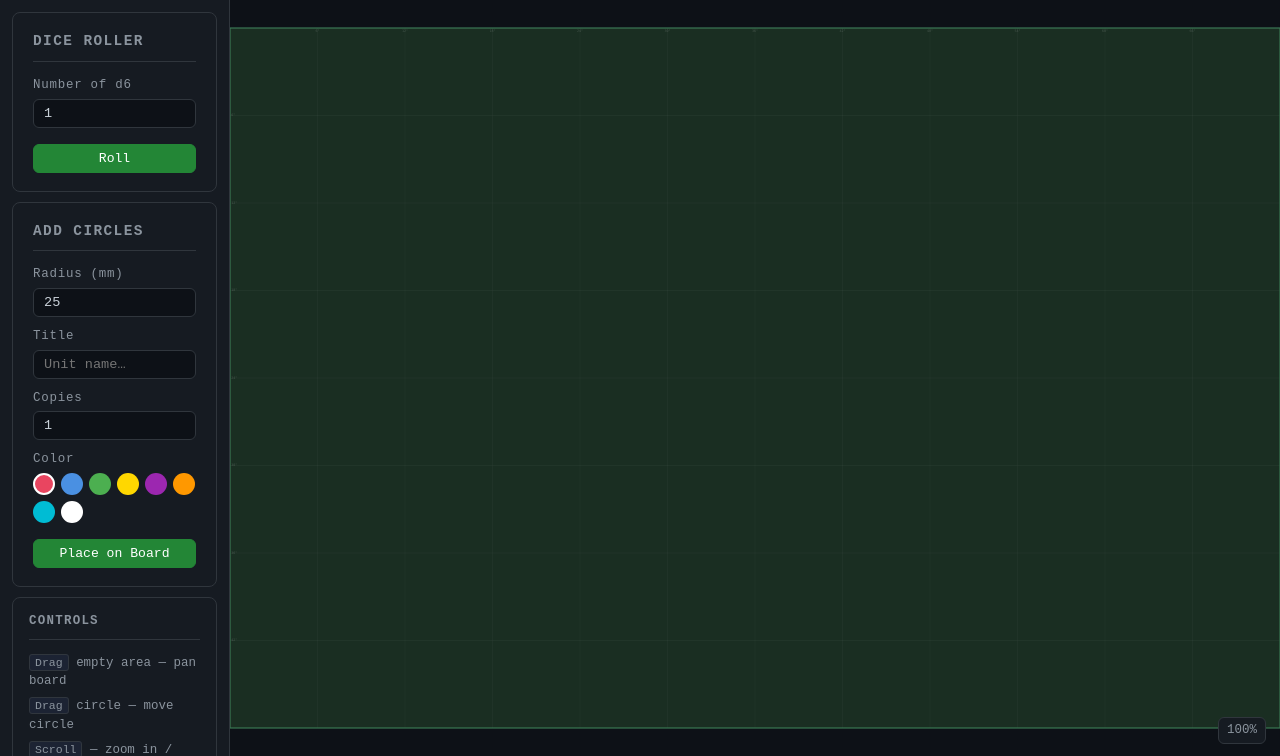
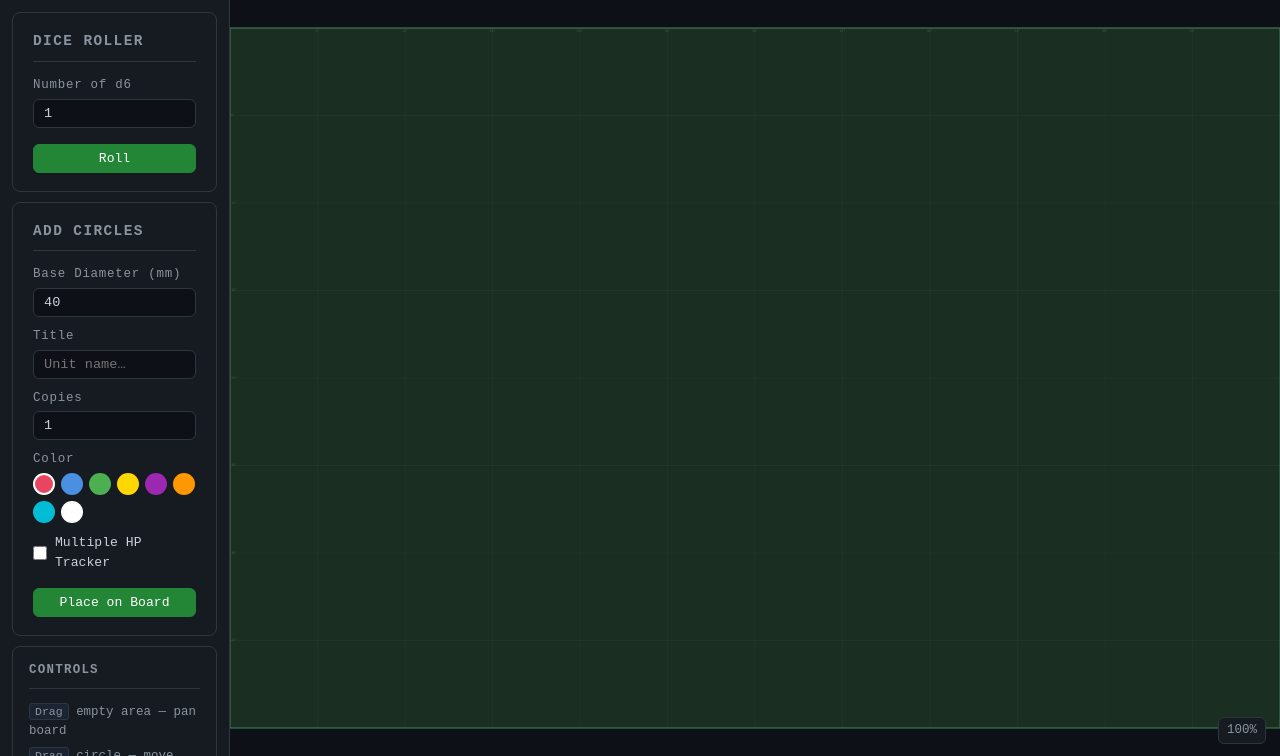
Before and after one commit to Potestas87/WarboardV2, a Flask app: page /game/1 in a window 1280 px wide. Shown: the part 44-800 px from the top of the page. Run offline with Flask 3, Linux system fonts and the light colour scheme; the visitor is signed in with stand-in values (Sample User, id 1); tables that the repository leaves empty hold one stand-in row (values such as "Sample post"); some libraries are stand-ins or nearby versions.

Commit message:
Add HP tracker, fix circle scaling, fix duplicate ghost circles, add README
- Fix board scaling: circle input now represents base diameter (not radius),
  so a 40mm input places a token 40mm across — fitting 45.72 across the board
- Add Multiple HP Tracker: optional checkbox on circle creation; stores HP per
  token and renders +/- buttons directly on the canvas circle with click
  detection and real-time sync between players via new update_hp socket event
- Fix ghost circle bug: server now emits circles_added with include_self=False
  so the placing client no longer receives its own broadcast and double-adds
- Add guest login button for one-click local testing without credentials
- Add README with project goals and rationale for each tech stack choice

Co-Authored-By: Claude Sonnet 4.6 <noreply@anthropic.com>

```diff
--- a/app.py
+++ b/app.py
@@ -154,7 +154,7 @@ def on_add_circles(data):
     state['circles'].extend(new_circles)
     database.save_game_state(sid, state)
 
-    emit('circles_added', {'circles': new_circles}, room=sid)
+    emit('circles_added', {'circles': new_circles}, room=sid, include_self=False)
 
 
 @socketio.on('move_circle')
@@ -200,6 +200,23 @@ def on_roll_dice(data):
          room=sid)
 
 
+@socketio.on('update_hp')
+def on_update_hp(data):
+    sid       = data['session_id']
+    circle_id = data['circle_id']
+    hp        = max(0, int(data['hp']))
+
+    state = database.get_game_state(sid)
+    for c in state['circles']:
+        if c['id'] == circle_id:
+            c['hp'] = hp
+            break
+    database.save_game_state(sid, state)
+
+    emit('hp_updated', {'circle_id': circle_id, 'hp': hp},
+         room=sid, include_self=False)
+
+
 @socketio.on('save_state')
 def on_save_state(data):
     sid   = data['session_id']
--- a/static/css/style.css
+++ b/static/css/style.css
@@ -224,6 +224,15 @@ kbd {
 }
 .ctx-menu button:hover { background: var(--panel); }
 
+.checkbox-label {
+  display: flex; align-items: center; gap: 8px;
+  cursor: pointer; color: var(--text); font-size: 0.82rem; letter-spacing: 0;
+}
+.checkbox-label input[type="checkbox"] {
+  width: 14px; height: 14px; flex-shrink: 0;
+  accent-color: var(--accent); cursor: pointer;
+}
+
 .btn-guest {
   background: #1c2a1c; border-color: var(--accent);
   color: var(--accent); justify-content: center;
--- a/static/js/board.js
+++ b/static/js/board.js
@@ -4,27 +4,27 @@
 // SESSION_ID, USERNAME, BOARD_W_MM, BOARD_H_MM are globals from the template.
 
 // ── State ─────────────────────────────────────────────────────────────────────
-let circles   = [];          // [{id, x_mm, y_mm, radius_mm, title, color}, ...]
-let zoom      = 1.0;         // current zoom multiplier
-let panX      = 0;           // canvas-px offset of board origin X
-let panY      = 0;           // canvas-px offset of board origin Y
-let baseScale = 1;           // px-per-mm at zoom=1 (recalculated on resize)
+let circles   = [];   // [{id, x_mm, y_mm, radius_mm, title, color, hp?}, ...]
+let zoom      = 1.0;
+let panX      = 0;
+let panY      = 0;
+let baseScale = 1;    // px-per-mm at zoom=1
 
 let selectedColor = '#e94560';
 
 // Interaction state
-let dragCircle   = null;     // circle being moved
-let dragOffX     = 0;        // cursor offset inside circle (mm)
+let dragCircle   = null;
+let dragOffX     = 0;
 let dragOffY     = 0;
-let isPanning    = false;    // board pan in progress
+let isPanning    = false;
 let panStartX    = 0;
 let panStartY    = 0;
 let panStartPanX = 0;
 let panStartPanY = 0;
 
-let ctxMenuCircle = null;    // circle targeted by right-click menu
+let ctxMenuCircle = null;
 
-// ── DOM refs ─────────────────────────────────────────────────────────────────
+// ── DOM refs ──────────────────────────────────────────────────────────────────
 const canvas     = document.getElementById('board-canvas');
 const ctx        = canvas.getContext('2d');
 const zoomLabel  = document.getElementById('zoom-label');
@@ -57,6 +57,12 @@ socket.on('circle_moved', (data) => {
 
 socket.on('circle_deleted', (data) => {
   circles = circles.filter(c => c.id !== data.circle_id);
+  render();
+});
+
+socket.on('hp_updated', (data) => {
+  const c = circles.find(c => c.id === data.circle_id);
+  if (c !== undefined) c.hp = data.hp;
   render();
 });
 
@@ -96,33 +102,22 @@ function initPan() {
 // ── Coordinate helpers ────────────────────────────────────────────────────────
 function totalScale() { return baseScale * zoom; }
 
-// board-mm → canvas-px
-function mmToCanvas(x_mm, y_mm) {
-  const s = totalScale();
-  return { x: x_mm * s + panX, y: y_mm * s + panY };
-}
-
-// canvas-px → board-mm
 function canvasToMm(px, py) {
   const s = totalScale();
   return { x: (px - panX) / s, y: (py - panY) / s };
 }
 
-// mm distance → px distance (for radii etc.)
-function mmToPx(mm) { return mm * totalScale(); }
-
 // ── Render ────────────────────────────────────────────────────────────────────
 function render() {
   ctx.clearRect(0, 0, canvas.width, canvas.height);
 
-  // Outer background
   ctx.fillStyle = '#0d1117';
   ctx.fillRect(0, 0, canvas.width, canvas.height);
 
   ctx.save();
   ctx.translate(panX, panY);
   ctx.scale(totalScale(), totalScale());
-  // Now 1 canvas unit = 1 mm
+  // 1 canvas unit = 1 mm from here on
 
   drawBoard();
   circles.forEach(drawCircle);
@@ -131,7 +126,6 @@ function render() {
 }
 
 function drawBoard() {
-  // Board surface
   ctx.fillStyle = '#1a2e22';
   ctx.fillRect(0, 0, BOARD_W_MM, BOARD_H_MM);
 
@@ -155,7 +149,7 @@ function drawBoard() {
     ctx.beginPath(); ctx.moveTo(0, y); ctx.lineTo(BOARD_W_MM, y); ctx.stroke();
   }
 
-  // Ruler marks — inch numbers along edges
+  // Ruler marks along edges
   ctx.fillStyle = 'rgba(255,255,255,0.18)';
   ctx.font = '6px monospace';
   ctx.textAlign = 'center';
@@ -177,56 +171,95 @@ function drawBoard() {
 
 function drawCircle(c) {
   const { x_mm, y_mm, radius_mm, title, color } = c;
+  const hasHP = c.hp !== undefined;
 
   ctx.save();
   ctx.translate(x_mm, y_mm);
 
-  // Fill — semi-transparent
+  // Fill
   ctx.beginPath();
   ctx.arc(0, 0, radius_mm, 0, Math.PI * 2);
   ctx.fillStyle = color + '55';
   ctx.fill();
 
-  // Stroke
+  // Outer ring
   ctx.strokeStyle = color;
   ctx.lineWidth = Math.max(radius_mm * 0.04, 0.5);
   ctx.stroke();
 
-  // Title text — scales with circle
-  const fontSize = Math.max(radius_mm * 0.28, 3);
-  ctx.font = `${fontSize}px monospace`;
+  // Clip all text/buttons to just inside the ring
+  ctx.beginPath();
+  ctx.arc(0, 0, radius_mm * 0.9, 0, Math.PI * 2);
+  ctx.clip();
+
   ctx.fillStyle = '#ffffff';
   ctx.textAlign = 'center';
   ctx.textBaseline = 'middle';
 
-  // Wrap long titles
-  const maxW = radius_mm * 1.6;
-  ctx.save();
-  ctx.beginPath();
-  ctx.arc(0, 0, radius_mm * 0.92, 0, Math.PI * 2);
-  ctx.clip();
-  ctx.fillText(title, 0, 0, maxW);
-  ctx.restore();
+  if (hasHP) {
+    // Title — smaller, sits in upper area
+    const titleSize = Math.max(radius_mm * 0.22, 2.5);
+    ctx.font = `${titleSize}px monospace`;
+    ctx.fillText(title, 0, -radius_mm * 0.28, radius_mm * 1.7);
+
+    // HP number — large, centre
+    const hpSize = Math.max(radius_mm * 0.32, 3.5);
+    ctx.font = `bold ${hpSize}px monospace`;
+    ctx.fillText(String(c.hp), 0, radius_mm * 0.12);
+
+    // Button constants (local coords)
+    const btnR  = radius_mm * 0.17;
+    const btnY  = radius_mm * 0.60;
+    const btnX  = radius_mm * 0.33;
+    const btnFS = Math.max(btnR * 1.5, 2);
+
+    // [−] button
+    ctx.beginPath();
+    ctx.arc(-btnX, btnY, btnR, 0, Math.PI * 2);
+    ctx.fillStyle = 'rgba(0,0,0,0.45)';
+    ctx.fill();
+    ctx.strokeStyle = color;
+    ctx.lineWidth = Math.max(radius_mm * 0.025, 0.25);
+    ctx.stroke();
+    ctx.fillStyle = '#ffffff';
+    ctx.font = `bold ${btnFS}px monospace`;
+    ctx.fillText('−', -btnX, btnY);
+
+    // [+] button
+    ctx.beginPath();
+    ctx.arc(btnX, btnY, btnR, 0, Math.PI * 2);
+    ctx.fillStyle = 'rgba(0,0,0,0.45)';
+    ctx.fill();
+    ctx.strokeStyle = color;
+    ctx.lineWidth = Math.max(radius_mm * 0.025, 0.25);
+    ctx.stroke();
+    ctx.fillStyle = '#ffffff';
+    ctx.fillText('+', btnX, btnY);
+
+  } else {
+    // No HP — just title centred
+    const fontSize = Math.max(radius_mm * 0.28, 3);
+    ctx.font = `${fontSize}px monospace`;
+    ctx.fillText(title, 0, 0, radius_mm * 1.7);
+  }
 
   ctx.restore();
 }
 
 // ── Zoom ──────────────────────────────────────────────────────────────────────
 function zoomAt(px, py, factor) {
-  const mm = canvasToMm(px, py);   // mm point under cursor before zoom
-
+  const mm = canvasToMm(px, py);
   zoom = Math.max(0.15, Math.min(12, zoom * factor));
-
-  // Reposition pan so that same mm point stays under cursor
   const s = totalScale();
   panX = px - mm.x * s;
   panY = py - mm.y * s;
-
   zoomLabel.textContent = Math.round(zoom * 100) + '%';
   render();
 }
 
-// ── Hit test ──────────────────────────────────────────────────────────────────
+// ── Hit tests ─────────────────────────────────────────────────────────────────
+
+// Returns the topmost circle under a board-mm point, or null.
 function circleAt(mm_x, mm_y) {
   for (let i = circles.length - 1; i >= 0; i--) {
     const c  = circles[i];
@@ -237,17 +270,55 @@ function circleAt(mm_x, mm_y) {
   return null;
 }
 
+// Returns {circle, action:'plus'|'minus'} if an HP button is hit, or null.
+// Must match the button positions in drawCircle exactly.
+function hpButtonAt(mm_x, mm_y) {
+  for (let i = circles.length - 1; i >= 0; i--) {
+    const c = circles[i];
+    if (c.hp === undefined) continue;
+
+    const r    = c.radius_mm;
+    const btnR = r * 0.17;
+    const btnY = r * 0.60;
+    const btnX = r * 0.33;
+
+    // Translate click to circle-local coords
+    const dx = mm_x - c.x_mm;
+    const dy = mm_y - c.y_mm;
+
+    // [−] at local (-btnX, btnY)
+    if ((dx + btnX) ** 2 + (dy - btnY) ** 2 <= btnR ** 2) {
+      return { circle: c, action: 'minus' };
+    }
+    // [+] at local (+btnX, btnY)
+    if ((dx - btnX) ** 2 + (dy - btnY) ** 2 <= btnR ** 2) {
+      return { circle: c, action: 'plus' };
+    }
+  }
+  return null;
+}
+
 // ── Mouse events ──────────────────────────────────────────────────────────────
 canvas.addEventListener('mousedown', (e) => {
-  if (e.button === 2) return;  // handled by contextmenu
+  if (e.button === 2) return;
   hideCtxMenu();
 
   const rect = canvas.getBoundingClientRect();
   const px   = e.clientX - rect.left;
   const py   = e.clientY - rect.top;
   const mm   = canvasToMm(px, py);
-  const hit  = circleAt(mm.x, mm.y);
 
+  // HP buttons take priority over drag
+  const btn = hpButtonAt(mm.x, mm.y);
+  if (btn) {
+    const { circle, action } = btn;
+    circle.hp = action === 'minus' ? Math.max(0, circle.hp - 1) : circle.hp + 1;
+    socket.emit('update_hp', { session_id: SESSION_ID, circle_id: circle.id, hp: circle.hp });
+    render();
+    return;
+  }
+
+  const hit = circleAt(mm.x, mm.y);
   if (hit) {
     dragCircle = hit;
     dragOffX   = mm.x - hit.x_mm;
@@ -270,13 +341,11 @@ canvas.addEventListener('mousemove', (e) => {
 
   if (dragCircle) {
     const mm = canvasToMm(px, py);
-    // Clamp within board bounds
     dragCircle.x_mm = Math.max(dragCircle.radius_mm,
                        Math.min(BOARD_W_MM - dragCircle.radius_mm, mm.x - dragOffX));
     dragCircle.y_mm = Math.max(dragCircle.radius_mm,
                        Math.min(BOARD_H_MM - dragCircle.radius_mm, mm.y - dragOffY));
     render();
-
   } else if (isPanning) {
     panX = panStartPanX + (e.clientX - panStartX);
     panY = panStartPanY + (e.clientY - panStartY);
@@ -284,9 +353,8 @@ canvas.addEventListener('mousemove', (e) => {
   }
 });
 
-canvas.addEventListener('mouseup', (e) => {
+canvas.addEventListener('mouseup', () => {
   if (dragCircle) {
-    // Persist final position
     socket.emit('move_circle', {
       session_id: SESSION_ID,
       circle_id:  dragCircle.id,
@@ -350,13 +418,9 @@ ctxDelete.addEventListener('click', () => {
 });
 
 document.addEventListener('click', hideCtxMenu);
-document.addEventListener('keydown', (e) => {
-  if (e.key === 'Escape') hideCtxMenu();
-});
+document.addEventListener('keydown', (e) => { if (e.key === 'Escape') hideCtxMenu(); });
 
-function hideCtxMenu() {
-  ctxMenu.classList.add('hidden');
-}
+function hideCtxMenu() { ctxMenu.classList.add('hidden'); }
 
 // ── Dice roller ───────────────────────────────────────────────────────────────
 document.getElementById('btn-roll').addEventListener('click', () => {
@@ -366,7 +430,7 @@ document.getElementById('btn-roll').addEventListener('click', () => {
 
 function showDiceResults(data) {
   const { counts, total, num_dice } = data;
-  const tbody   = document.getElementById('dice-tbody');
+  const tbody    = document.getElementById('dice-tbody');
   const maxCount = Math.max(...Object.values(counts), 1);
 
   tbody.innerHTML = '';
@@ -374,11 +438,6 @@ function showDiceResults(data) {
     const count = counts[String(face)] || 0;
     const pct   = Math.round((count / maxCount) * 100);
     const tr    = document.createElement('tr');
-    tr.innerHTML = `
-      <td>&#9856;${'&#9856;&#9857;&#9858;&#9859;&#9860;&#9861;'.split('').slice(0)[face-1] || face}</td>
-      <td>${count}</td>
-      <td class="bar-cell"><div class="bar-inner" style="width:${pct}%"></div></td>`;
-    // Simpler: just use the number with a die face label
     tr.innerHTML = `
       <td style="color:var(--muted)">${face}</td>
       <td><strong>${count}</strong></td>
@@ -388,12 +447,10 @@ function showDiceResults(data) {
 
   document.getElementById('dice-total').textContent =
     `${num_dice} dice · total ${total} · avg ${(total / num_dice).toFixed(1)}`;
-
   document.getElementById('dice-results').classList.remove('hidden');
 }
 
 // ── Circle creator ────────────────────────────────────────────────────────────
-// Color swatch selection
 document.getElementById('color-swatches').addEventListener('click', (e) => {
   if (!e.target.classList.contains('swatch')) return;
   document.querySelectorAll('.swatch').forEach(s => s.classList.remove('selected'));
@@ -401,27 +458,39 @@ document.getElementById('color-swatches').addEventListener('click', (e) => {
   selectedColor = e.target.dataset.color;
 });
 
+// Show/hide HP input based on checkbox
+document.getElementById('circle-hp-enabled').addEventListener('change', (e) => {
+  document.getElementById('circle-hp-row').classList.toggle('hidden', !e.target.checked);
+});
+
 document.getElementById('btn-add-circle').addEventListener('click', () => {
-  const radius = parseFloat(document.getElementById('circle-radius').value) || 25;
-  const title  = document.getElementById('circle-title').value.trim() || 'Unit';
-  const copies = Math.max(1, Math.min(50, parseInt(document.getElementById('circle-copies').value, 10) || 1));
+  // Input is diameter; radius_mm = diameter / 2
+  const diameter  = parseFloat(document.getElementById('circle-radius').value) || 40;
+  const radius_mm = diameter / 2;
+  const title     = document.getElementById('circle-title').value.trim() || 'Unit';
+  const copies    = Math.max(1, Math.min(50, parseInt(document.getElementById('circle-copies').value, 10) || 1));
+  const hpEnabled = document.getElementById('circle-hp-enabled').checked;
+  const hpStart   = hpEnabled
+    ? Math.max(1, parseInt(document.getElementById('circle-hp').value, 10) || 1)
+    : undefined;
 
   const newCircles = [];
-  const spacing    = radius * 2 + 5;   // small gap between copies
+  const spacing    = diameter + 5;   // one diameter + small gap between copies
 
   for (let i = 0; i < copies; i++) {
-    // Place copies in a row starting near top-left with a small offset per copy
-    const x = Math.min(radius + 20 + i * spacing, BOARD_W_MM - radius);
-    const y = radius + 20;
+    const x = Math.min(radius_mm + 10 + i * spacing, BOARD_W_MM - radius_mm);
+    const y = radius_mm + 10;
 
-    newCircles.push({
+    const circle = {
       id:        crypto.randomUUID(),
       x_mm:      x,
       y_mm:      y,
-      radius_mm: radius,
+      radius_mm,
       title:     copies > 1 ? `${title} ${i + 1}` : title,
       color:     selectedColor,
-    });
+    };
+    if (hpEnabled) circle.hp = hpStart;
+    newCircles.push(circle);
   }
 
   circles.push(...newCircles);
@@ -436,8 +505,6 @@ document.getElementById('btn-save').addEventListener('click', () => {
 
 // ── Init ──────────────────────────────────────────────────────────────────────
 window.addEventListener('resize', resizeCanvas);
-
-// First render
 resizeCanvas();
 recalcBaseScale();
 initPan();
--- a/templates/game.html
+++ b/templates/game.html
@@ -55,8 +55,8 @@
       <section class="panel">
         <h3>Add Circles</h3>
         <div class="field-row">
-          <label>Radius (mm)</label>
-          <input id="circle-radius" type="number" min="1" max="500" value="25" />
+          <label>Base Diameter (mm)</label>
+          <input id="circle-radius" type="number" min="1" max="1000" value="40" />
         </div>
         <div class="field-row">
           <label>Title</label>
@@ -78,6 +78,16 @@
             <span class="swatch" data-color="#00bcd4" style="background:#00bcd4"></span>
             <span class="swatch" data-color="#ffffff" style="background:#ffffff"></span>
           </div>
+        </div>
+        <div class="field-row">
+          <label class="checkbox-label">
+            <input type="checkbox" id="circle-hp-enabled" />
+            <span>Multiple HP Tracker</span>
+          </label>
+        </div>
+        <div id="circle-hp-row" class="field-row hidden">
+          <label>Starting HP</label>
+          <input id="circle-hp" type="number" min="1" max="9999" value="10" step="1" />
         </div>
         <button id="btn-add-circle" class="btn btn-primary w-full">Place on Board</button>
       </section>
```
Also changed, not shown: README.md (added).
